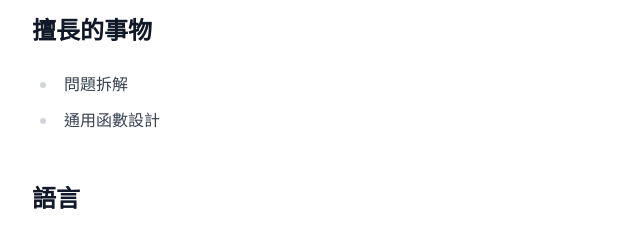
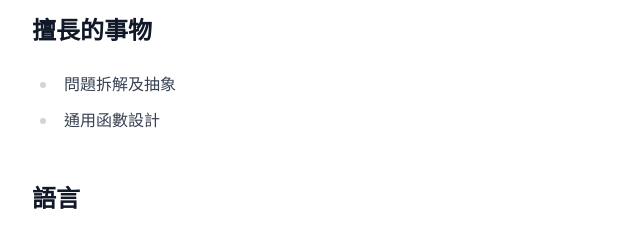
Before and after one commit to FizzyElt/blog, an Astro site: page /about_me in a window 1280 px wide. Shown: the part 413-648 px from the top of the page, 224-864 px from the left. Built offline with nearby package versions, Linux system fonts and the light colour scheme; Astro itself is replaced by a stand-in of ours.

Commit message:
update about me

```diff
--- a/src/pages/about_me.md
+++ b/src/pages/about_me.md
@@ -12,7 +12,7 @@ description: "我的使命"
 
 ## 擅長的事物
 
-- 問題拆解
+- 問題拆解及抽象
 - 通用函數設計
 
 ## 語言
```
